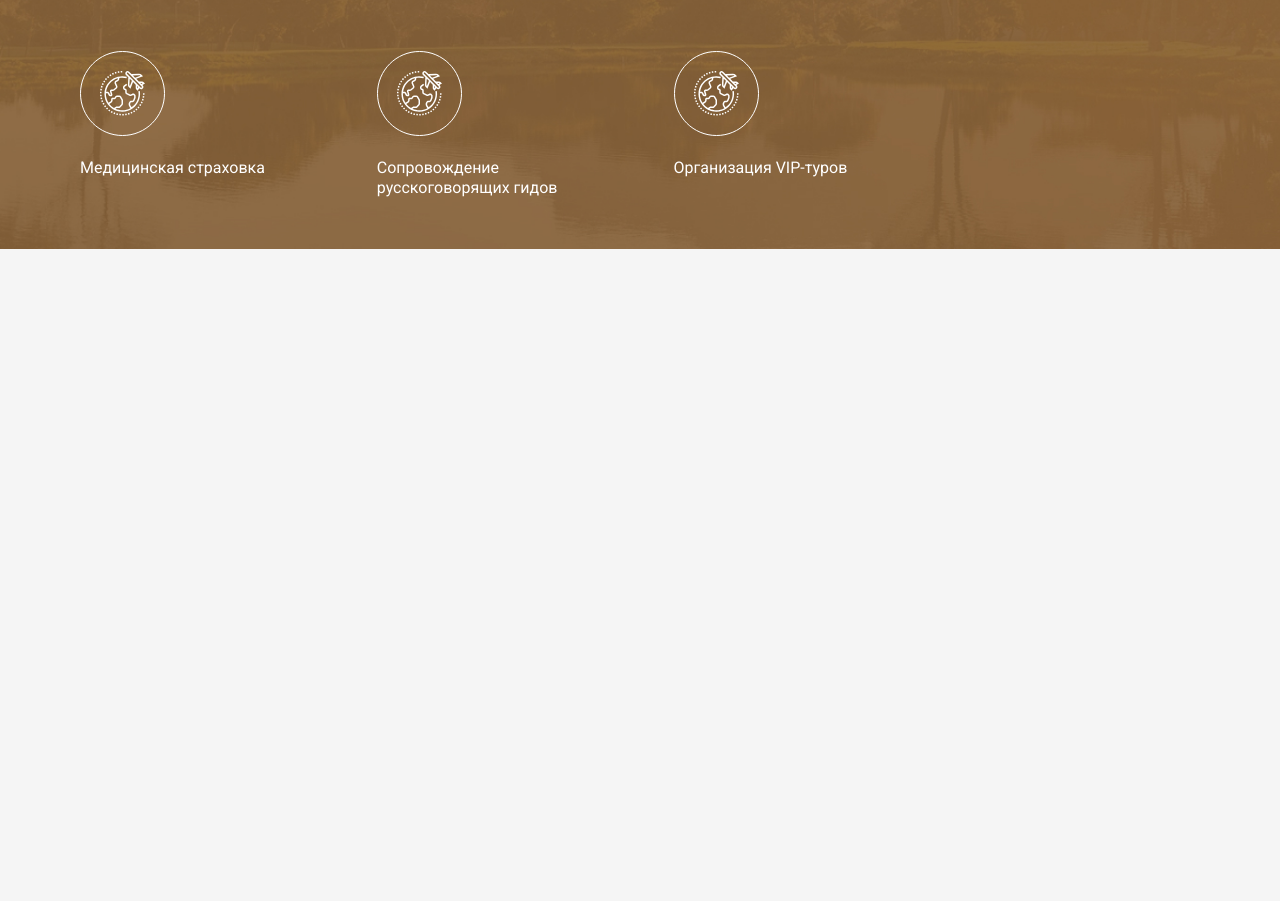
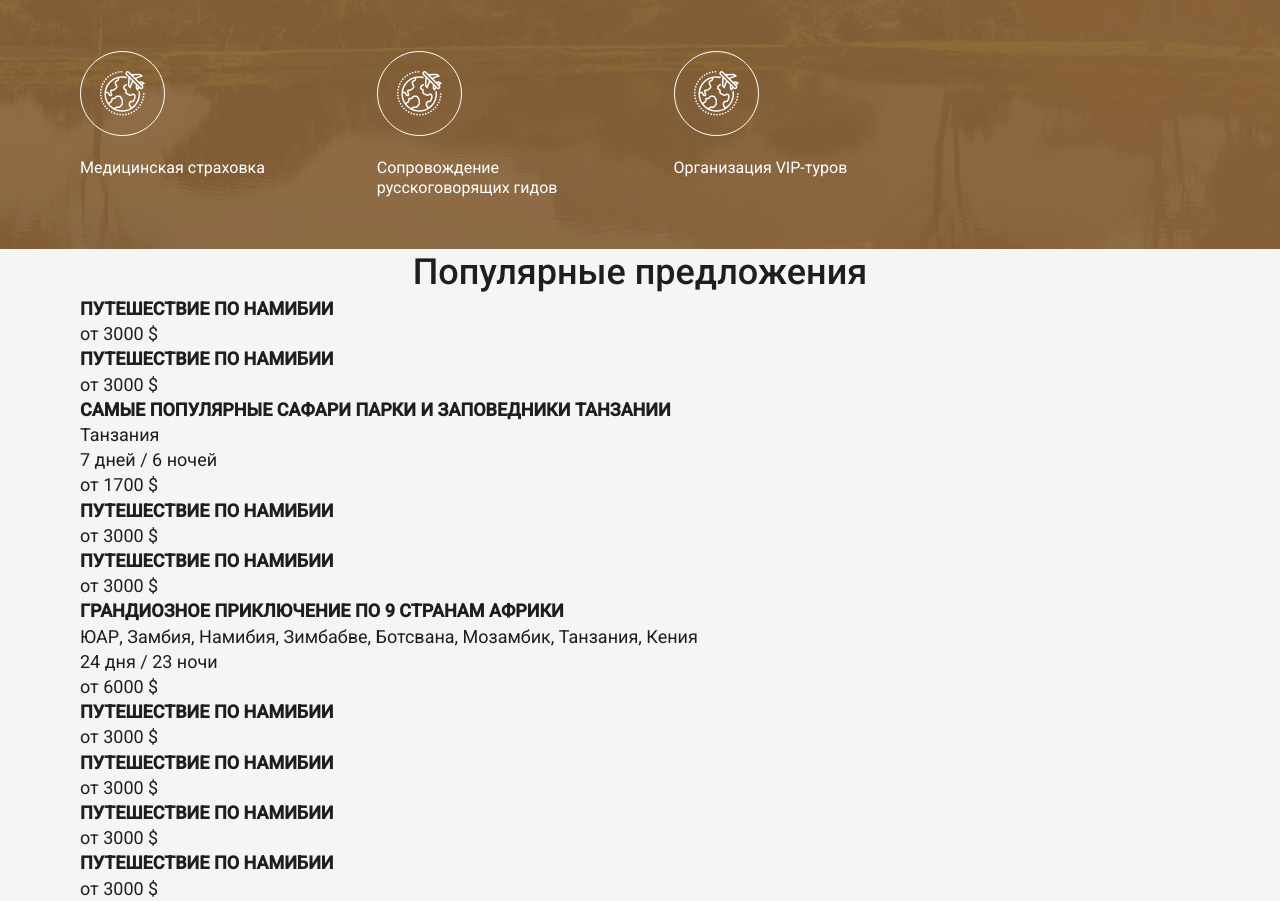
Before and after one commit to Sel7Nik/safari, a plain HTML site: page index.html in a window 1280 px wide. Shown: the part 1938-2839 px from the top of the page. Before the commit the page ends 2187 px from the top, so only its background shows below. Drawn offline with nearby package versions, Linux system fonts and the light colour scheme.

Commit message:
popular html

```diff
--- a/index.html
+++ b/index.html
@@ -157,6 +157,58 @@
     </div>
   </section>
 
+  <section class="popular">
+    <div class="container">
+      <h2 class="popylar__title title">Популярные предложения</h2>
+      <div class="popular__items">
+        <a class="popular__link" href="#">
+          <h4 class="popular__link-title">ПУТЕШЕСТВИЕ ПО НАМИБИИ</h4>
+          <p class="popular_price">от 3000 $</p>
+        </a>
+        <a class="popular__link" href="#">
+          <h4 class="popular__link-title">ПУТЕШЕСТВИЕ ПО НАМИБИИ</h4>
+          <p class="popular_price">от 3000 $</p>
+        </a>
+        <a class="popular__link" href="#">
+          <h4 class="popular__link-title">САМЫЕ ПОПУЛЯРНЫЕ САФАРИ ПАРКИ И ЗАПОВЕДНИКИ ТАНЗАНИИ</h4>
+          <p class="popular__country">Танзания</p>
+          <p class="popular__time">7 дней / 6 ночей</p>
+          <p class="popular_price">от 1700 $</p>
+        </a>
+        <a class="popular__link" href="#">
+          <h4 class="popular__link-title">ПУТЕШЕСТВИЕ ПО НАМИБИИ</h4>
+          <p class="popular_price">от 3000 $</p>
+        </a>
+        <a class="popular__link" href="#">
+          <h4 class="popular__link-title">ПУТЕШЕСТВИЕ ПО НАМИБИИ</h4>
+          <p class="popular_price">от 3000 $</p>
+        </a>
+        <a class="popular__link" href="#">
+          <h4 class="popular__link-title">ГРАНДИОЗНОЕ ПРИКЛЮЧЕНИЕ ПО 9 СТРАНАМ АФРИКИ</h4>
+          <p class="popular__country">ЮАР, Замбия, Намибия, Зимбабве, Ботсвана, Мозамбик, Танзания, Кения</p>
+          <p class="popular__time">24 дня / 23 ночи</p>
+          <p class="popular_price">от 6000 $</p>
+        </a>
+        <a class="popular__link" href="#">
+          <h4 class="popular__link-title">ПУТЕШЕСТВИЕ ПО НАМИБИИ</h4>
+          <p class="popular_price">от 3000 $</p>
+        </a>
+        <a class="popular__link" href="#">
+          <h4 class="popular__link-title">ПУТЕШЕСТВИЕ ПО НАМИБИИ</h4>
+          <p class="popular_price">от 3000 $</p>
+        </a>
+        <a class="popular__link" href="#">
+          <h4 class="popular__link-title">ПУТЕШЕСТВИЕ ПО НАМИБИИ</h4>
+          <p class="popular_price">от 3000 $</p>
+        </a>
+        <a class="popular__link" href="#">
+          <h4 class="popular__link-title">ПУТЕШЕСТВИЕ ПО НАМИБИИ</h4>
+          <p class="popular_price">от 3000 $</p>
+        </a>
+      </div>
+    </div>
+  </section>
+
   <script src="https://ajax.googleapis.com/ajax/libs/jquery/3.4.1/jquery.min.js"></script>
   <script src="js/slick.min.js"></script>
   <script src="js/jquery.fancybox.min.js"></script>
```
